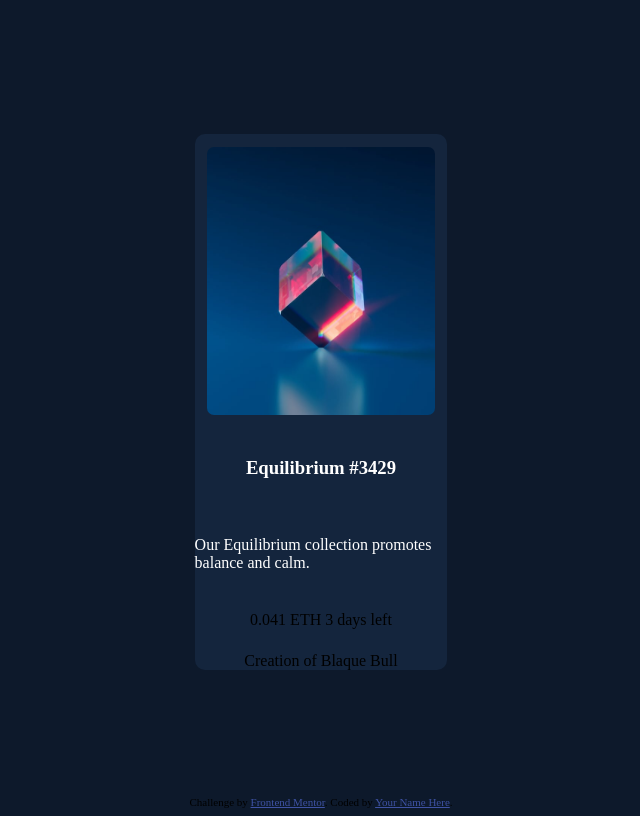
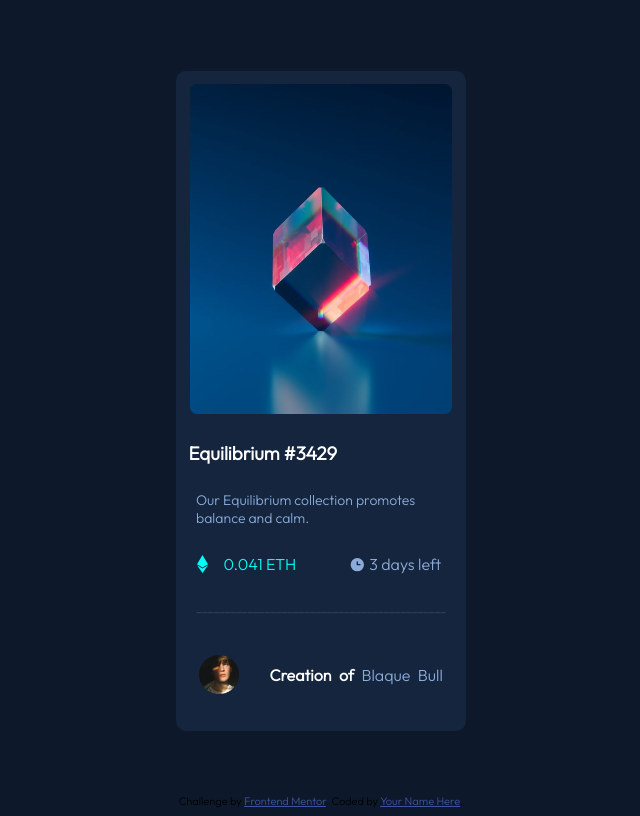
Before and after one commit to Blaquebull/nft-preview-card-component, a plain HTML site: page index.html in a window 1280 px wide. Shown: the whole page, without its empty margins (319-959 px from the left). Drawn offline with Linux system fonts and the light colour scheme.

Commit message:
add final styling

```diff
--- a/index.html
+++ b/index.html
@@ -5,7 +5,9 @@
   <meta name="viewport" content="width=device-width, initial-scale=1.0"> <!-- displays site properly based on user's device -->
 
   <link rel="icon" type="image/png" sizes="32x32" href="./images/icon-ethereum.svg">
-
+  <link rel="preconnect" href="https://fonts.googleapis.com">
+<link rel="preconnect" href="https://fonts.gstatic.com" crossorigin>
+<link href="https://fonts.googleapis.com/css2?family=Outfit:wght@300&display=swap" rel="stylesheet">
   <title>Frontend Mentor | NFT preview card component</title>
 <link rel="stylesheet" href="./style.css">
 </head>
@@ -16,11 +18,12 @@
     <h3>Equilibrium #3429</h3>
     <p>Our Equilibrium collection promotes balance and calm.</p>
     <div class="call-to-action">
-      <span>0.041 ETH</span>
-    <span>3 days left</span>
+      <span class="ethereum">0.041 ETH <img src="./images/icon-ethereum.svg" alt="ethereum"></span>
+    <span class="clock"> <img src="./images/icon-clock.svg" sizes="32x32" alt="icon-clock"> 3 days left</span>
     </div>
 
-    <footer>Creation of Blaque Bull</footer>
+    <h6>____________________________________________</h6>
+    <footer><img class = "avatar" src="./images/image-avatar.png" alt="avatar" > <span class="text"><b>Creation of </b>   Blaque Bull</span></footer>
   </div>
 
   <div class="attribution">
--- a/style.css
+++ b/style.css
@@ -1,5 +1,6 @@
 html {
     background-color: hsl(217, 54%, 11%);
+    font-family: 'Outfit', sans-serif;
 }
 body {
     height: 100vh;
@@ -10,9 +11,9 @@ body {
 }
 .container{
     background-color: hsl(216, 50%, 16%);
-    margin: 10%;
+    margin: 5%;
     height: 85%;
-    width: 20%;
+    width: 23%;
     border-radius: 10px;
     display: flex;
     flex-direction: column;
@@ -24,9 +25,67 @@ body {
     width: 90%;
     border-radius: 7px;
     margin-top: 13px;
+
 }
-h3 ,p{
-    color:hsl(0, 0%, 100%);
+h3 {
+ color:hsl(0,0%,100%);
+ margin: 0;
+ text-align: left;
+ padding-right: 40%;
+}
+.call-to-action{
+    display: flex;
+    justify-content: space-between;
+    width: 85%;
+}
+.ethereum{
+    display: flex;
+    align-items: center;
+    justify-content:space-between;
+    flex-direction: row-reverse;
+    color: hsl(178, 100%, 50%);
+    width: 40%;
+}
+.clock{
+    display: flex;
+    align-items: center;
+    justify-content: space-evenly;
+    width: 40%;
+    color: hsl(215, 51%, 70%);
+}
+
+p{
+    color:  hsl(215, 51%, 70%);
+    text-align: left;
+    margin: 0% 7% 0% 7%;
+    font-size: 14px;
+
+}
+h6{
+    color: hsl(215, 32%, 27%);
+    margin: 0;
+    padding: 0;
+}
+.avatar{
+    height: 60%;
+    width: auto;
+}
+footer{
+    height: 10%;
+    width: 90%;
+    display: flex;
+    align-items: center;
+    justify-content: space-around;
+    gap: 5%;
+    margin-bottom: 8%;
+    color: hsl(215, 51%, 70%);
+    font-size: medium;
+}
+b{
+    color: hsl(0,0%,100%);
+}
+.text{
+    word-spacing: 4px;
 }
 .attribution { font-size: 11px; text-align: center; }
 .attribution a { color: hsl(228, 45%, 44%); }
```
